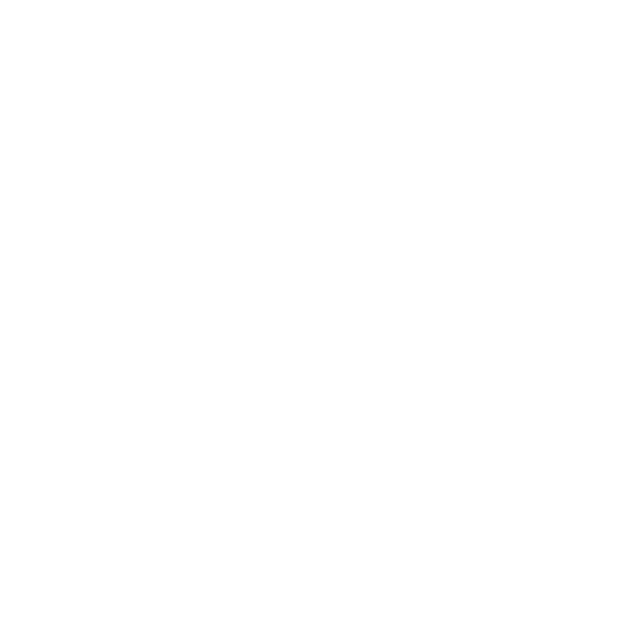
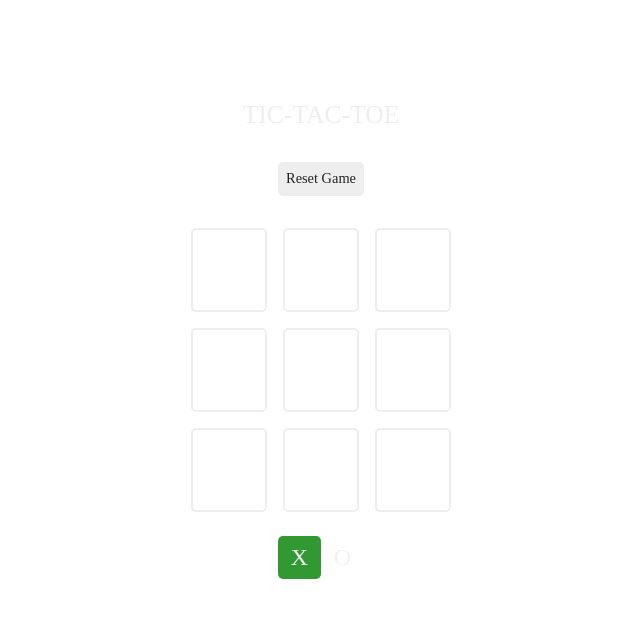
Before and after one commit to Aparajit-Garg/Tic-Tac-Toe, a React app: page / in a window 1280 px wide. Shown: the whole page, without its empty margins (319-959 px from the left). Built offline with nearby package versions, Linux system fonts and the light colour scheme.

Commit message:
user marking, reset functionality implemented

```diff
--- a/components/Board.js
+++ b/components/Board.js
@@ -1,9 +1,63 @@
-import React from 'react';
+import React, {useState, useEffect} from 'react';
+import Card from './Card';
+import '../styles/Board.css'
 
 const Board = () => {
+    const initialState = Array(9).fill(null)
+    const [xTurn, setXTurn] = useState(true);
+    const [turns, setTurns] = useState(initialState);
+
+    const markCard = cardNo => {
+        if (turns[cardNo])
+            return;
+
+        if (xTurn) {
+            setTurns(prev => {
+                let newArr = prev
+                newArr[cardNo] = 'X'
+
+                return newArr
+            });
+            setXTurn(prev => !prev);
+        }
+        else {
+            setTurns(prev => {
+                let newArr = prev;
+                newArr[cardNo] = 'O'
+                return newArr;
+            });
+            setXTurn(prev => !prev);
+        }
+    }
+
+    const resetGame = () => {
+        setXTurn(true);
+        setTurns(initialState);
+    }
+
     return (
-        <div>
-
+        <div className='board'>
+            TIC-TAC-TOE
+            <button onClick={resetGame}> Reset Game </button>
+            <div className='board-row'>
+                <Card handleClick={() => markCard(0)} value={turns[0]} />
+                <Card handleClick={() => markCard(1)} value={turns[1]} />
+                <Card handleClick={() => markCard(2)} value={turns[2]} />
+            </div>
+            <div className='board-row'>
+                <Card handleClick={() => markCard(3)} value={turns[3]} />
+                <Card handleClick={() => markCard(4)} value={turns[4]} />
+                <Card handleClick={() => markCard(5)} value={turns[5]} />
+            </div>
+            <div className='board-row'>
+                <Card handleClick={() => markCard(6)} value={turns[6]} />
+                <Card handleClick={() => markCard(7)} value={turns[7]} />
+                <Card handleClick={() => markCard(8)} value={turns[8]} />
+            </div>
+            <div className='player-turn'>
+                <span style={{backgroundColor: xTurn ? 'green' : ''}}> X </span>
+                <span style={{backgroundColor: !xTurn ? 'green' : ''}}> O </span>
+            </div>
         </div>
     )
 }
--- a/components/Card.js
+++ b/components/Card.js
@@ -1,11 +1,11 @@
-import React from 'react'
+import React from 'react';
+import "../styles/Card.css";
 
-
-const Card = () => {
+const Card = ({ handleClick, value }) => {
 
     return (
-        <div>
-
+        <div className='card' onClick={handleClick}>
+            {value}
         </div>
     )
 }
--- a/index.html
+++ b/index.html
@@ -4,6 +4,7 @@
     <meta charset="UTF-8">
     <meta http-equiv="X-UA-Compatible" content="IE=edge">
     <meta name="viewport" content="width=device-width, initial-scale=1.0">
+    <link rel="stylesheet" href="./styles/index.css" />
     <title>Tic Tac Toe</title>
 </head>
 <body>
--- a/package.json
+++ b/package.json
@@ -18,7 +18,8 @@
   },
   "homepage": "https://github.com/Aparajit-Garg/Tic-Tac-Toe#readme",
   "devDependencies": {
-    "parcel": "^2.9.3"
+    "parcel": "^2.9.3",
+    "process": "^0.11.10"
   },
   "dependencies": {
     "react": "^18.2.0",
--- a/styles/Board.css
+++ b/styles/Board.css
@@ -0,0 +1,48 @@
+
+.board {
+    display: flex;
+    justify-content: center;
+    align-items: center;
+    gap: 1rem;
+    flex-direction: column;
+    margin-top: 100px;
+    font-size: 1.6rem;
+    color: var(--primary-background-color);
+}
+
+.board > button {
+    all: unset;
+    margin-top: 1rem;
+    padding: 0.4rem;
+    align-items: center;
+    color: var(--primary-font-color);
+    font-size: 0.9rem;
+    background-color: var(--primary-background-color);
+    border: 2px solid var(--primary-background-color);
+    border-radius: 5px;
+    cursor: pointer;
+    margin-bottom: 1rem;
+}
+
+.board-row {
+    display: flex;
+    gap: 1rem;
+    justify-content: center;
+    align-items: center;
+}
+
+.player-turn {
+    margin-top: 0.5rem;
+    display: flex;
+    align-items: center;
+    justify-content: center;
+    gap: 0rem;
+    font-size: 1.5rem;
+    opacity: 0.8;
+}
+
+.player-turn > span {
+    padding: 0.5rem 0.8rem;
+    border-radius: 5px;
+    transition: background-color 0.5s ease-in-out
+}
--- a/styles/Card.css
+++ b/styles/Card.css
@@ -0,0 +1,11 @@
+
+.card {
+    display: flex;
+    justify-content: center;
+    align-items: center;
+    height: 80px;
+    border: 2px solid var(--primary-background-color);
+    border-radius: 5px;
+    cursor: pointer;
+    width: 4.5rem;
+}
--- a/styles/index.css
+++ b/styles/index.css
@@ -0,0 +1,10 @@
+body {
+    margin: 0;
+    padding: 0;
+    box-sizing: border-box;
+}
+
+:root {
+    --primary-background-color: #eee;
+    --primary-font-color: #222;
+}
```
Also changed, not shown: 2 other files.
